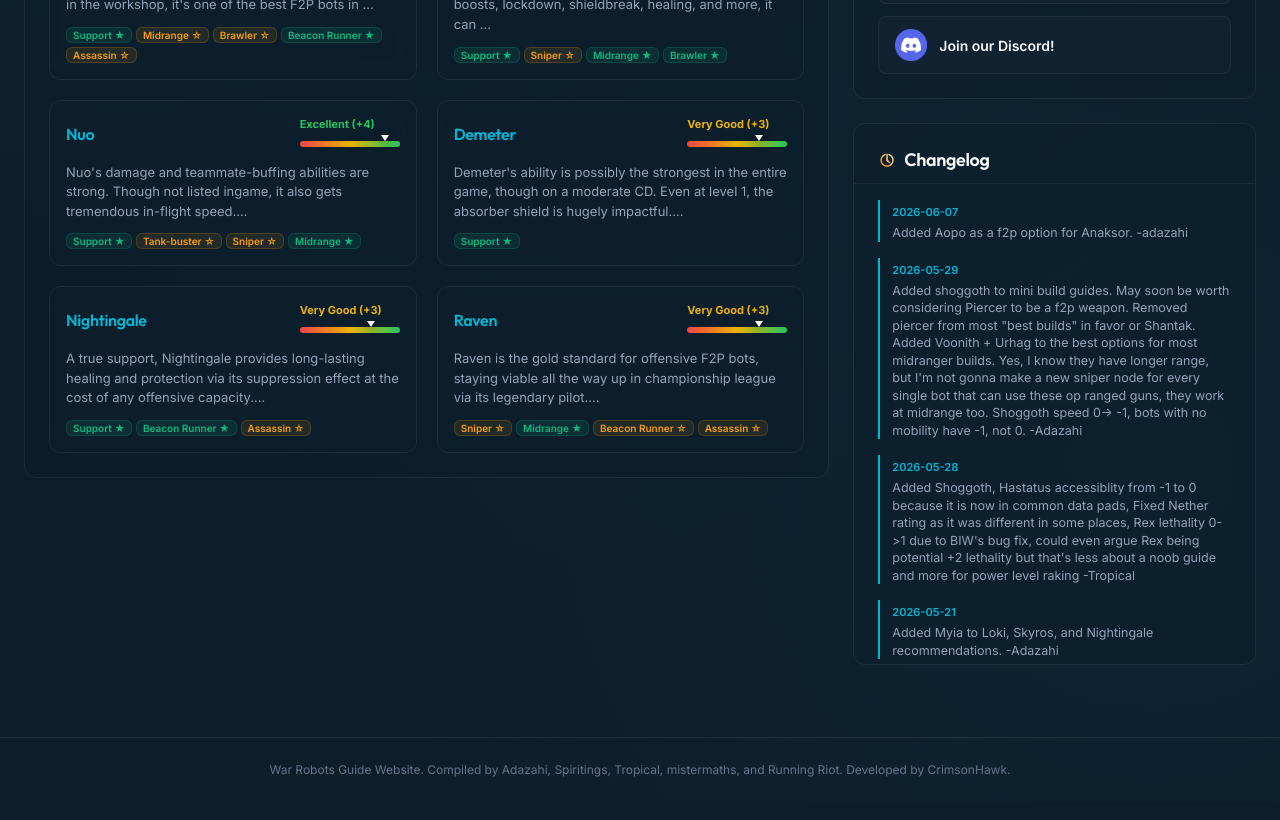
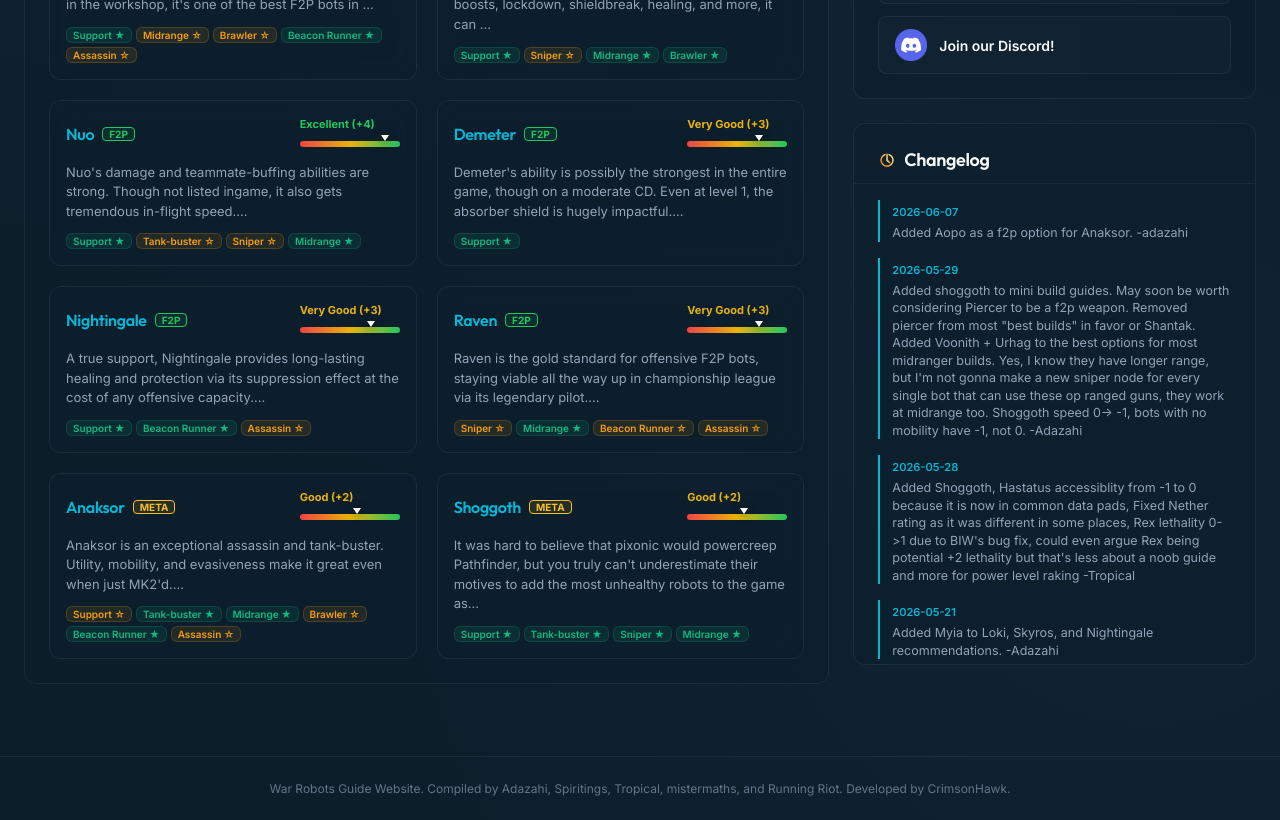
Before and after one commit to War-Robots-Guide/website, a React (Vite) app: page / in a window 1280 px wide. Shown: the part 880-1700 px from the top of the page. Built offline with nearby package versions, Linux system fonts and the light colour scheme.

Commit message:
feat(dashboard): show exactly 6 F2P and 2 Meta robots on home page with category badges

```diff
--- a/src/components/dashboard/DashboardTab.jsx
+++ b/src/components/dashboard/DashboardTab.jsx
@@ -8,9 +8,31 @@ import { RatingBar } from '../common/RatingBar';
 export function DashboardTab({ onTabChange, onItemClick }) {
   // Memoize featured robots to avoid inline filtering and sorting on every render
   const featuredRobots = useMemo(() => {
-    return robotGuideData?.robots
-      ?.filter(r => r.value_rating >= 3)
-      .sort((a, b) => b.value_rating - a.value_rating) || [];
+    if (!robotGuideData?.robots) return [];
+
+    // 1. Get F2P friendly robots (value_rating >= 3)
+    const f2p = robotGuideData.robots
+      .filter(r => r.value_rating >= 3)
+      .sort((a, b) => b.value_rating - a.value_rating)
+      .slice(0, 6)
+      .map(r => ({ ...r, isMeta: false }));
+
+    // 2. Get Meta robots (Tier X from tiersData, and value_rating < 3)
+    const tierXNames = new Set(
+      tiersData?.Robots?.X?.items?.map(item => item.name.toLowerCase()) || []
+    );
+
+    const meta = robotGuideData.robots
+      .filter(r => r.value_rating < 3 && tierXNames.has(r.name.toLowerCase()))
+      .sort((a, b) => {
+        const overallDiff = b.scores.overall - a.scores.overall;
+        if (overallDiff !== 0) return overallDiff;
+        return b.value_rating - a.value_rating;
+      })
+      .slice(0, 2)
+      .map(r => ({ ...r, isMeta: true }));
+
+    return [...f2p, ...meta];
   }, []);
 
   const sortedChangelog = useMemo(() => {
@@ -150,7 +172,26 @@ export function DashboardTab({ onTabChange, onItemClick }) {
                   aria-label={`View details for ${robot.name}`}
                 >
                   <div style={{ display: 'flex', justifyContent: 'space-between', alignItems: 'center', marginBottom: '12px' }}>
-                    <h4 style={{ color: 'var(--cyan)', margin: 0 }}>{robot.name}</h4>
+                    <div style={{ display: 'flex', alignItems: 'center', gap: '8px' }}>
+                      <h4 style={{ color: 'var(--cyan)', margin: 0 }}>{robot.name}</h4>
+                      <span
+                        className="role-badge"
+                        style={{
+                          fontSize: '10px',
+                          padding: '1px 6px',
+                          background: robot.isMeta ? 'rgba(251, 191, 36, 0.1)' : 'rgba(34, 197, 94, 0.1)',
+                          color: robot.isMeta ? '#fbbf24' : '#22c55e',
+                          borderColor: robot.isMeta ? 'rgba(251, 191, 36, 0.2)' : 'rgba(34, 197, 94, 0.2)',
+                          textTransform: 'uppercase',
+                          fontWeight: 700,
+                          borderRadius: '4px',
+                          border: '1px solid',
+                          lineHeight: 1
+                        }}
+                      >
+                        {robot.isMeta ? 'Meta' : 'F2P'}
+                      </span>
+                    </div>
                     <div style={{ display: 'flex', minWidth: '100px', justifyContent: 'flex-end' }}>
                       <RatingBar rating={robot.value_rating} unitType="robot" align="right" />
                     </div>
```
